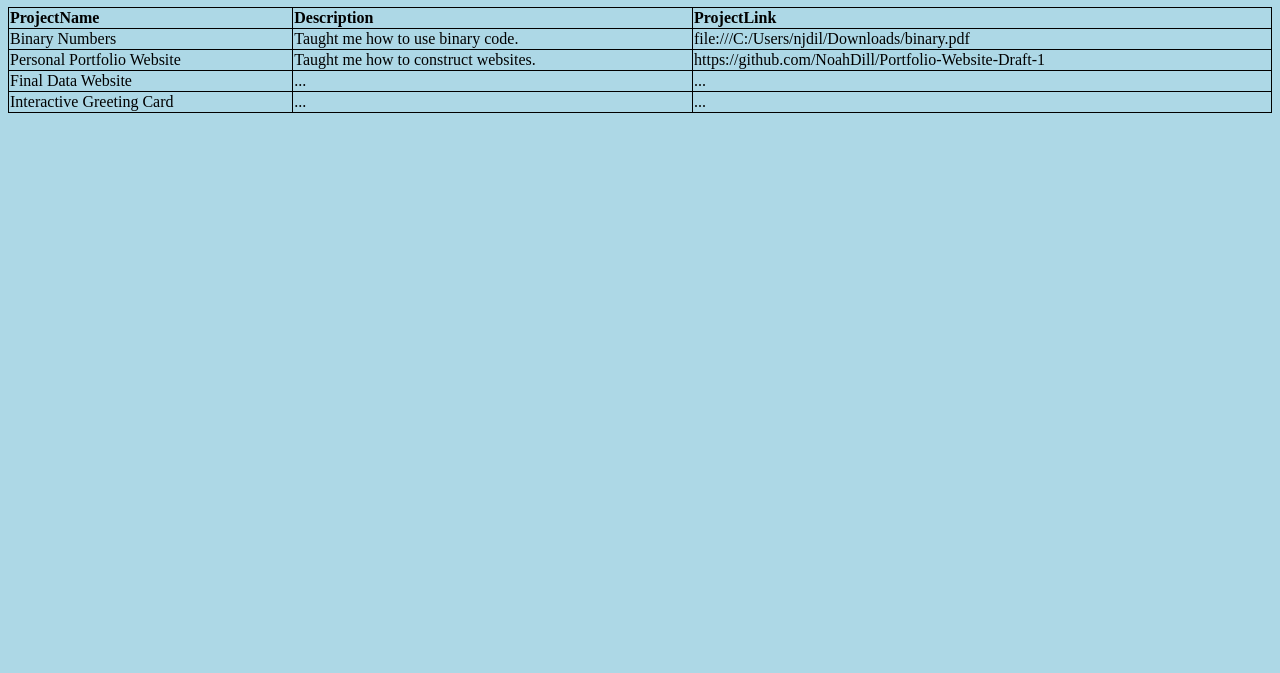
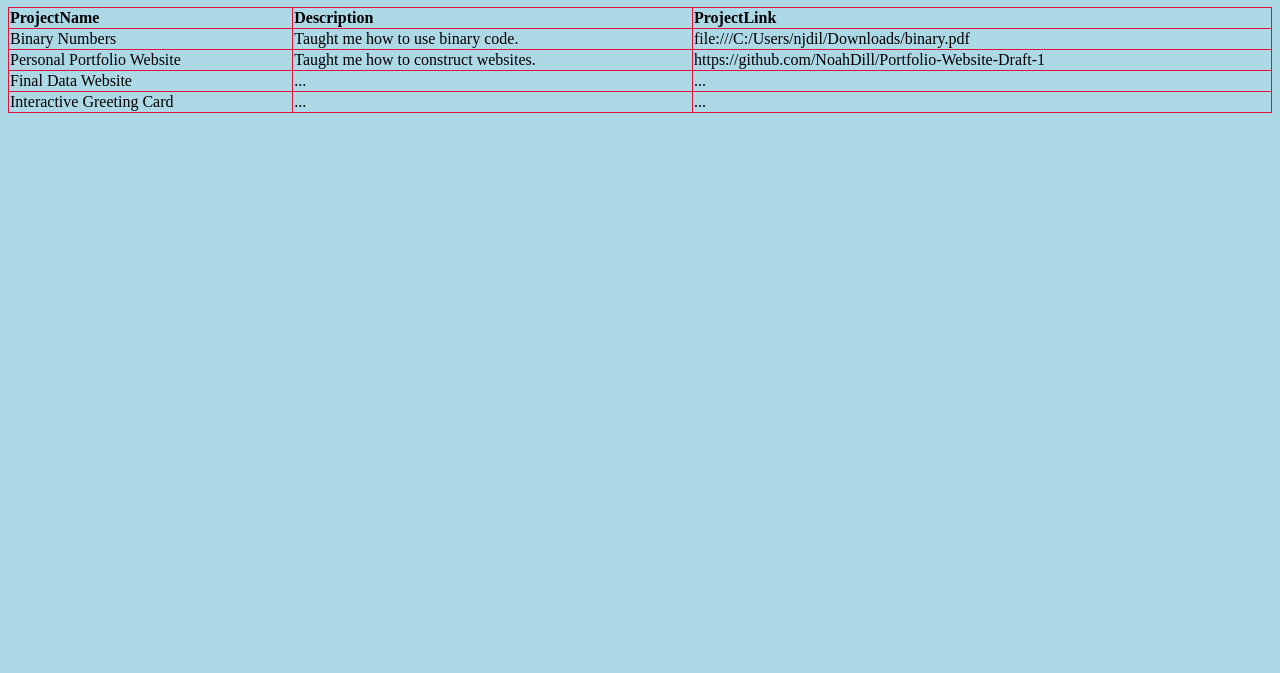
Before and after one commit to NoahDill/Portfolio-Website-Draft-1, a plain HTML site: page csprojects.html in a window 1280 px wide. Shown: the part 127-800 px from the top of the page. Drawn offline with Linux system fonts and the light colour scheme.

Commit message:
Update csprojects.html

```diff
--- a/csprojects.html
+++ b/csprojects.html
@@ -51,7 +51,7 @@ li a:hover {
 <h1>Computer Science Projects Page</h1>
 <style>
 table, td, th {
-    border: 1px solid black;
+    border: 1px solid crimson;
 }
 
 table {
```
